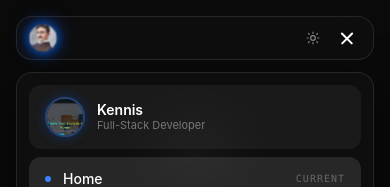
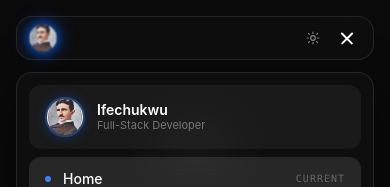
Before and after one commit to ProlificDev/prolific-dev-portfolio, a React (Create React App) app: page / in a window 390 px wide. Both pictures are taken after a click on the button 347 px from the left and 38 px from the top of the page. Shown: the top 187 px of the page. Built offline with nearby package versions, Linux system fonts and the light colour scheme.

Commit message:
Fix mobile menu profile card name and avatar

```diff
--- a/src/components/Navbar.js
+++ b/src/components/Navbar.js
@@ -174,13 +174,13 @@ const Navbar = ({ isDarkMode, toggleTheme }) => {
             }}
           >
             <img
-              src="/images/kennis.jpg"
-              alt="Kennis"
+              src="/favicon.png"
+              alt="Ifechukwu"
               className="w-10 h-10 rounded-full object-cover shrink-0 border-2 border-blue-500/40 shadow-[0_0_12px_rgba(0,102,255,0.3)]"
             />
             <div className="flex flex-col min-w-0">
               <span className={`text-sm font-semibold leading-tight truncate ${isDarkMode ? 'text-white' : 'text-black'}`}>
-                Kennis
+                Ifechukwu
               </span>
               <span className={`text-[11px] leading-tight truncate ${isDarkMode ? 'text-white/40' : 'text-black/40'}`}>
                 Full-Stack Developer
```
